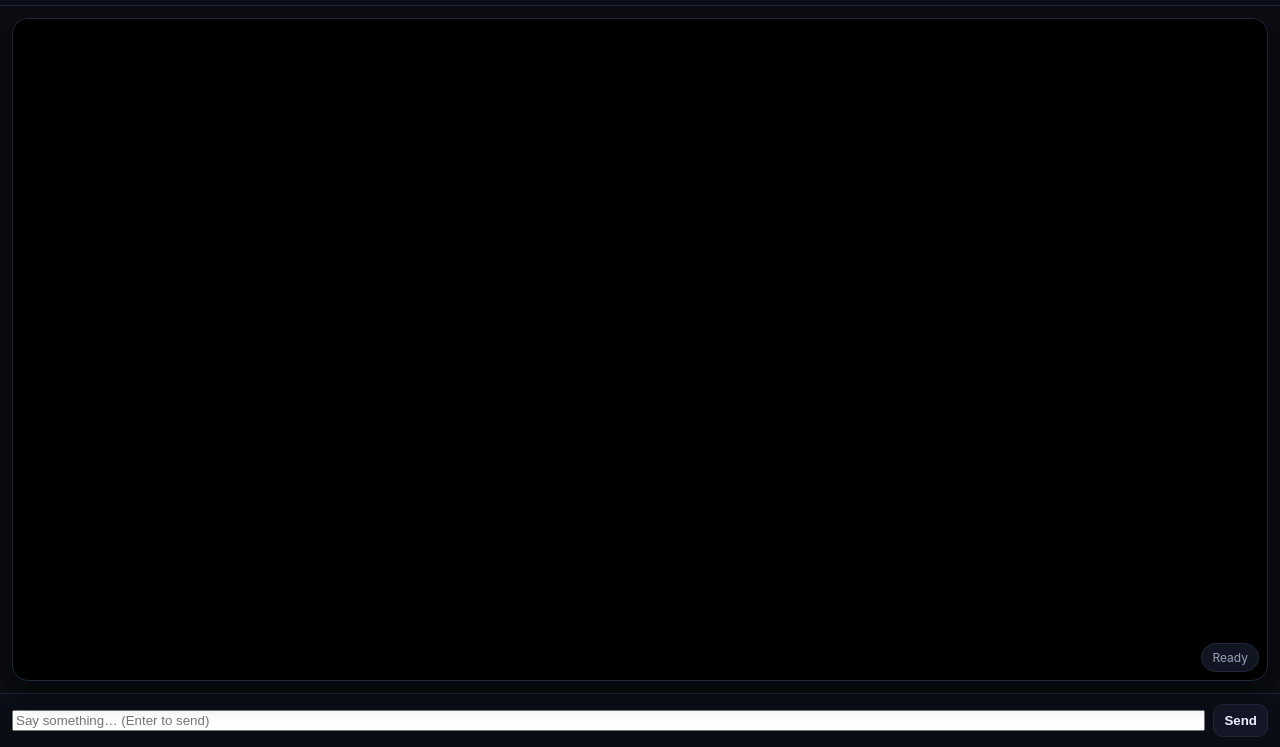
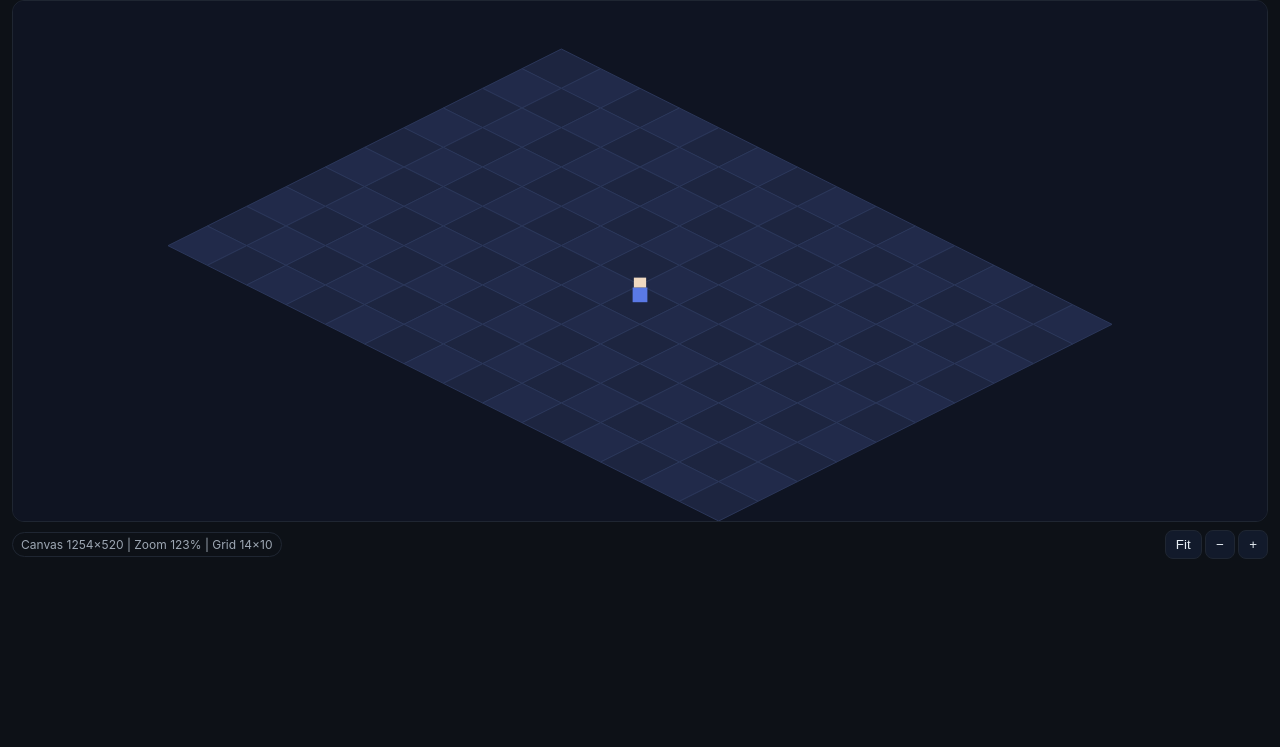
Before and after one commit to radicallan/unclenched, a plain HTML site: page index.html in a window 1280 px wide. Shown: the part 53-800 px from the top of the page. Drawn offline with Linux system fonts and the light colour scheme.

Commit message:
Update index.html

```diff
--- a/index.html
+++ b/index.html
@@ -3,197 +3,158 @@
 <head>
   <meta charset="utf-8" />
   <meta name="viewport" content="width=device-width, initial-scale=1" />
-  <title>Pixel Plaza — Guaranteed Fit</title>
+  <title>Isometric Room — From‑Scratch Minimal (Works Everywhere)</title>
   <style>
-    :root{ --bg:#0b0d12; --panel:#141826; --line:#20283a; --ink:#eef1ff; --muted:#9aa2b8; }
+    :root{ --bg:#0d1117; --ink:#e6edf3; --muted:#9da7b3; --line:#1f2632; --floor:#1d2540; --edge:#2a3654; }
     *{box-sizing:border-box}
     html,body{height:100%;margin:0;background:var(--bg);color:var(--ink);font-family:Inter,ui-sans-serif,system-ui,-apple-system,Segoe UI,Roboto,Arial}
-    body{display:grid;grid-template-rows:auto 1fr auto}
-    header{display:flex;align-items:center;gap:10px;padding:10px 12px;border-bottom:1px solid var(--line);background:linear-gradient(180deg,#0f1220,#0b0f1a)}
-    .logo{font-weight:900;letter-spacing:.4px;background:linear-gradient(90deg,#ffd166,#fb8500,#ffb703);-webkit-background-clip:text;background-clip:text;color:transparent}
-    .toolbar{margin-left:auto;display:flex;gap:8px}
-    .btn{background:var(--panel);border:1px solid var(--line);color:var(--ink);padding:8px 10px;border-radius:10px;font-weight:600;cursor:pointer}
-    .seg{display:inline-flex;background:var(--panel);border:1px solid var(--line);border-radius:10px;overflow:hidden}
-    .seg button{all:unset;padding:8px 10px;cursor:pointer}
-    .seg button.active{background:#1b2133}
-
-    .room-wrap{position:relative; margin:12px; border:1px solid var(--line); border-radius:16px; overflow:hidden; background:#0f1322; box-shadow:0 10px 30px #0008}
-    canvas{display:block;width:100%;height:100%; image-rendering:pixelated}
-    .hud{position:absolute; right:8px; bottom:8px; display:flex; gap:8px; z-index:2}
-    .pill{background:#111522;border:1px solid var(--line);border-radius:999px;padding:6px 10px;color:var(--muted);font-size:12px}
-
-    footer{display:flex;gap:8px;align-items:center;padding:10px 12px;border-top:1px solid var(--line);background:linear-gradient(180deg,#0b0f18,#090c13)}
-    footer input{flex:1}
+    header{padding:10px 14px;border-bottom:1px solid var(--line)}
+    header b{letter-spacing:.3px}
+    .wrap{padding:12px}
+    .stage{border:1px solid var(--line);border-radius:12px;overflow:hidden;background:#0f1422}
+    canvas{display:block;width:100%;height:520px;image-rendering:pixelated}
+    .bar{display:flex;gap:8px;align-items:center;justify-content:space-between;margin-top:8px;color:var(--muted);font-size:12px}
+    .btn{background:#121a2b;border:1px solid var(--line);color:var(--ink);padding:6px 10px;border-radius:8px;cursor:pointer}
+    .pill{padding:4px 8px;border:1px solid var(--line);border-radius:999px}
   </style>
 </head>
 <body>
-  <header>
-    <div class="logo">PIXEL&nbsp;PLAZA</div>
-    <div class="pill">Habbo‑style isometric — guaranteed to fit</div>
-    <div class="toolbar">
-      <div class="seg" role="group" aria-label="Zoom">
-        <button id="zoomOut" title="Zoom out">−</button>
-        <button id="zoomReset" class="active" title="Reset / Fit">Fit</button>
-        <button id="zoomIn" title="Zoom in">+</button>
+  <header><b>Isometric Room</b> — ultra‑simple build to guarantee a visible room</header>
+  <div class="wrap">
+    <div class="stage"><canvas id="room" width="960" height="520"></canvas></div>
+    <div class="bar">
+      <div id="info" class="pill">—</div>
+      <div>
+        <button class="btn" id="fit">Fit</button>
+        <button class="btn" id="zoomOut">−</button>
+        <button class="btn" id="zoomIn">+</button>
       </div>
     </div>
-  </header>
-
-  <div class="room-wrap" id="wrap">
-    <canvas id="room" width="800" height="600" aria-label="Isometric room"></canvas>
-    <div class="hud">
-      <div class="pill" id="status">Ready</div>
-    </div>
-    <div id="bubble" class="pill" style="position:absolute;transform:translate(-50%,-160%);display:none">Hi</div>
   </div>
 
-  <footer>
-    <input id="chat" placeholder="Say something… (Enter to send)" />
-    <button class="btn" id="send">Send</button>
-  </footer>
-
   <script>
-  // ===== Constants =====
-  const TILE_W=64, TILE_H=32, TILE_Z=16;
-  const gridW=18, gridH=14;
-
-  // ===== Canvas & sizing =====
-  const wrap=document.getElementById('wrap');
+    // ====== Clean slate: no DPR tricks, no transforms, just draw ======
     const canvas=document.getElementById('room');
-  const ctx=canvas.getContext('2d',{alpha:false});
+    const ctx=canvas.getContext('2d');
     ctx.imageSmoothingEnabled=false;
 
-  // world state
-  let map = Array.from({length:gridH},()=>Array.from({length:gridW},()=>({type:'floor',h:0})));
-  function seed(){
-    map.forEach(r=>r.forEach(t=>{t.type='floor';t.h=0;}));
-    for(let i=0;i<12;i++) map[rand(2,gridH-3)][rand(2,gridW-3)]={type:'plant',h:0};
-    for(let i=0;i<8;i++) map[rand(2,gridH-3)][rand(2,gridW-3)]={type:'sofa',h:0};
-    for(let x=1;x<gridW-1;x++){ map[2][x]={type:'wall',h:1}; map[gridH-3][x]={type:'wall',h:1}; }
-  }
-  seed();
+    // Grid + tile geometry
+    const GRID_W=14, GRID_H=10;      // smaller so it always fits
+    const TILE_W=64, TILE_H=32;      // isometric diamond base
+    let zoom=1.0;                    // simple zoom scalar
 
-  const avatar={ x:Math.floor(gridW/2), y:Math.floor(gridH/2)+2, waving:0, col:'blue', name:'Guest', path:[] };
+    // Basic palette
+    const FLOOR_COLS=['#1d2540','#212a4a'];
 
-  // camera transform
-  let zoom=1, offX=0, offY=0; // in device pixels
-
-  // helpers
-  const clamp=(n,a,b)=>Math.max(a,Math.min(b,n));
-  const rand=(a,b)=>Math.floor(Math.random()*(b-a+1))+a;
-  const isoToScreen=(ix,iy,iz)=>({ x:(ix-iy)*TILE_W/2, y:(ix+iy)*TILE_H/2 - iz*TILE_Z });
-  const screenToIso=(px,py)=>({ x:(px/(TILE_W/2)+py/(TILE_H/2))/2, y:(py/(TILE_H/2)-px/(TILE_W/2))/2 });
-
-  function worldBounds(){
-    let minX=Infinity,minY=Infinity,maxX=-Infinity,maxY=-Infinity;
-    for(let y=0;y<gridH;y++){
-      for(let x=0;x<gridW;x++){
-        const c0=isoToScreen(x,y,0);
-        const c1=isoToScreen(x+1,y+1,0);
-        if(c0.x<minX)minX=c0.x; if(c0.y<minY)minY=c0.y;
-        if(c1.x>maxX)maxX=c1.x; if(c1.y>maxY)maxY=c1.y;
-      }
-    }
-    minY-=140; maxY+=40; minX-=60; maxX+=60; // padding & headroom
-    return {minX,minY,maxX,maxY,width:maxX-minX,height:maxY-minY};
+    // Compute world dimensions in screen px (at zoom=1)
+    function worldSize(){
+      const w = (GRID_W + GRID_H) * (TILE_W/2);
+      const h = (GRID_W + GRID_H) * (TILE_H/2);
+      return {w,h};
     }
 
+    // Place world so the whole grid is centered and visible
+    let originX=0, originY=0; // top-left of the diamond bounds
     function fit(){
-    // size wrapper to viewport first
-    const headerH=document.querySelector('header').offsetHeight;
-    const footerH=document.querySelector('footer').offsetHeight;
-    const h = Math.max(420, window.innerHeight - headerH - footerH - 24);
-    wrap.style.height = h + 'px';
-
-    const dpr=window.devicePixelRatio||1;
-    const rect=wrap.getBoundingClientRect();
-    canvas.width = Math.max(1, Math.floor(rect.width * dpr));
-    canvas.height= Math.max(1, Math.floor(rect.height* dpr));
-
-    const b=worldBounds();
-    const pad=16*dpr;
-    const viewW=canvas.width - pad*2;
-    const viewH=canvas.height - pad*2;
-    zoom = clamp(Math.min(viewW/b.width, viewH/b.height), 0.5, 3);
-
-    offX = (canvas.width/2) - ((b.minX + b.width/2) * zoom);
-    offY = (canvas.height/2) - ((b.minY + b.height/2) * zoom);
-
-    document.getElementById('zoomReset').textContent='Fit';
+      const rect=canvas.getBoundingClientRect(); // CSS size
+      const {w,h}=worldSize();
+      // leave soft padding
+      const pad=24;
+      const availW=rect.width - pad*2;
+      const availH=rect.height - pad*2;
+      // calc zoom to fit both dimensions
+      zoom=Math.min(availW/w, availH/h);
+      // recompute origin so world is centered
+      originX = (rect.width  - w*zoom)/2;
+      originY = (rect.height - h*zoom)/2 + 24; // nudge down for headroom
       draw();
     }
 
-  function toScreen(p){ return { x: p.x*zoom + offX, y: p.y*zoom + offY }; }
+    // Iso <-> Screen (z ignored)
+    function isoToScreen(ix,iy){
+      const x=(ix - iy) * (TILE_W/2) * zoom + originX + (GRID_H*(TILE_W/2))*zoom; // shift to keep everything positive
+      const y=(ix + iy) * (TILE_H/2) * zoom + originY;
+      return {x,y};
+    }
 
-  // drawing
-  function drawTile(gx,gy,t){
-    const base=isoToScreen(gx,gy,t.h); const s=toScreen(base);
-    const TW=TILE_W*zoom, TH=TILE_H*zoom;
-    // floor
-    ctx.fillStyle='#1d2540';
-    ctx.beginPath(); ctx.moveTo(s.x, s.y); ctx.lineTo(s.x+TW/2, s.y+TH/2); ctx.lineTo(s.x, s.y+TH); ctx.lineTo(s.x-TW/2, s.y+TH/2); ctx.closePath(); ctx.fill();
-    ctx.strokeStyle='#263054'; ctx.stroke();
-    // decor
-    if(t.type==='wall'){
-      const h=32*zoom;
-      ctx.fillStyle='#0f1424'; ctx.beginPath(); ctx.moveTo(s.x, s.y); ctx.lineTo(s.x+TW/2, s.y+TH/2); ctx.lineTo(s.x+TW/2, s.y+TH/2-h); ctx.lineTo(s.x, s.y-h); ctx.closePath(); ctx.fill();
-      ctx.fillStyle='#131a2e'; ctx.beginPath(); ctx.moveTo(s.x, s.y); ctx.lineTo(s.x-TW/2, s.y+TH/2); ctx.lineTo(s.x-TW/2, s.y+TH/2-h); ctx.lineTo(s.x, s.y-h); ctx.closePath(); ctx.fill();
-    }else if(t.type==='sofa'){
-      rounded(s.x, s.y-10*zoom, TW*0.6, 24*zoom, '#7d3aa1');
-    }else if(t.type==='plant'){
-      dot(s.x, s.y-10*zoom, 5*zoom, '#2f7d32');
+    // Draw a single diamond tile
+    function tile(x,y,fill){
+      const p=isoToScreen(x,y);
+      const hw=(TILE_W/2)*zoom, hh=(TILE_H/2)*zoom;
+      ctx.fillStyle=fill; ctx.strokeStyle='#2b375a';
+      ctx.beginPath();
+      ctx.moveTo(p.x,       p.y);
+      ctx.lineTo(p.x+hw,    p.y+hh);
+      ctx.lineTo(p.x,       p.y+2*hh);
+      ctx.lineTo(p.x-hw,    p.y+hh);
+      ctx.closePath();
+      ctx.fill(); ctx.stroke();
+    }
+
+    // Simple checkerboard floor so you can SEE it immediately
+    function drawFloor(){
+      for(let y=0;y<GRID_H;y++){
+        for(let x=0;x<GRID_W;x++){
+          const c = FLOOR_COLS[(x+y)%2];
+          tile(x,y,c);
         }
       }
-  function dot(x,y,r,c){ ctx.fillStyle=c; ctx.beginPath(); ctx.arc(x,y,r,0,Math.PI*2); ctx.fill(); }
-  function rounded(cx,cy,w,h,color){ ctx.fillStyle=color; const r=6; ctx.beginPath(); ctx.moveTo(cx-w/2+r, cy-h/2); ctx.arcTo(cx+w/2, cy-h/2, cx+w/2, cy-h/2+r, r); ctx.arcTo(cx+w/2, cy+h/2, cx+w/2-r, cy+h/2, r); ctx.arcTo(cx-w/2, cy+h/2, cx-w/2, cy+h/2-r, r); ctx.arcTo(cx-w/2, cy-h/2, cx-w/2+r, cy-h/2, r); ctx.closePath(); ctx.fill(); }
-
-  function drawAvatar(){
-    const t=map[avatar.y]?.[avatar.x]||{h:0}; const base=isoToScreen(avatar.x,avatar.y,t.h); const s=toScreen({x:base.x,y:base.y-8});
-    // shadow
-    ctx.fillStyle='#00000066'; ctx.beginPath(); ctx.ellipse(s.x, s.y+18*zoom, 10*zoom, 4*zoom, 0, 0, Math.PI*2); ctx.fill();
-    // body
-    rounded(s.x, s.y-2*zoom, 22*zoom,24*zoom, '#5a79e6');
-    rounded(s.x, s.y-8*zoom, 18*zoom,10*zoom, '#86a7ff');
-    rounded(s.x, s.y-18*zoom,14*zoom,12*zoom,'#f0d9c2');
     }
 
-  function draw(){
-    ctx.clearRect(0,0,canvas.width,canvas.height);
-    for(let y=0;y<gridH;y++) for(let x=0;x<gridW;x++) drawTile(x,y,map[y][x]);
-    drawAvatar();
+    // A tiny avatar block so it feels alive
+    const avatar={x:Math.floor(GRID_W/2), y:Math.floor(GRID_H/2)};
+    function drawAvatar(){
+      const p=isoToScreen(avatar.x, avatar.y);
+      const hh=(TILE_H/2)*zoom;
+      ctx.fillStyle='#5a79e6';
+      ctx.fillRect(p.x-6*zoom, p.y+hh-14*zoom, 12*zoom, 12*zoom);
+      ctx.fillStyle='#f0d9c2';
+      ctx.fillRect(p.x-5*zoom, p.y+hh-22*zoom, 10*zoom, 8*zoom);
     }
 
-  // movement (simple click)
-  canvas.addEventListener('click', (e)=>{
+    // Full draw
+    function draw(){
+      // clear
+      ctx.fillStyle='#0f1422';
+      ctx.fillRect(0,0,canvas.width,canvas.height);
+      drawFloor();
+      drawAvatar();
+      // debug info
+      const info=`Canvas ${canvas.width}×${canvas.height} | Zoom ${(zoom*100).toFixed(0)}% | Grid ${GRID_W}×${GRID_H}`;
+      document.getElementById('info').textContent=info;
+    }
+
+    // Resize canvas pixels to its CSS size so it never looks blank
+    function resizeCanvasToCSS(){
       const rect=canvas.getBoundingClientRect();
-    const dpr=window.devicePixelRatio||1;
-    const px=(e.clientX-rect.left)*dpr, py=(e.clientY-rect.top)*dpr;
-    const wx=(px - offX)/zoom; const wy=(py - offY)/zoom;
-    const iso=screenToIso(wx,wy); avatar.x=clamp(Math.round(iso.x),0,gridW-1); avatar.y=clamp(Math.round(iso.y),0,gridH-1); draw();
-    const b=document.getElementById('bubble'); b.style.left=(px)+'px'; b.style.top=(py)+'px'; b.textContent='👋'; b.style.display='block'; setTimeout(()=>b.style.display='none',900);
+      // Make the drawing buffer match CSS size exactly (no DPR scaling to keep it bulletproof)
+      const w=Math.max(300, Math.floor(rect.width));
+      const h=Math.max(260, Math.floor(rect.height));
+      if(canvas.width!==w || canvas.height!==h){ canvas.width=w; canvas.height=h; }
+    }
+
+    // Controls
+    document.getElementById('zoomIn').onclick=()=>{ zoom=Math.min(2.5, zoom+0.1); draw(); };
+    document.getElementById('zoomOut').onclick=()=>{ zoom=Math.max(0.4, zoom-0.1); draw(); };
+    document.getElementById('fit').onclick=()=>{ fit(); };
+
+    canvas.addEventListener('click',(e)=>{
+      const rect=canvas.getBoundingClientRect();
+      const mx=e.clientX-rect.left, my=e.clientY-rect.top;
+      // super simple: move avatar toward click by one step
+      if(mx>canvas.width/2) avatar.x=Math.min(GRID_W-1, avatar.x+1); else avatar.x=Math.max(0, avatar.x-1);
+      if(my>canvas.height/2) avatar.y=Math.min(GRID_H-1, avatar.y+1); else avatar.y=Math.max(0, avatar.y-1);
+      draw();
     });
 
-  // zoom
-  document.getElementById('zoomIn').onclick=()=>{ const c={x:canvas.width/2,y:canvas.height/2}; zoomAt(c, 1.1); };
-  document.getElementById('zoomOut').onclick=()=>{ const c={x:canvas.width/2,y:canvas.height/2}; zoomAt(c, 1/1.1); };
-  document.getElementById('zoomReset').onclick=fit;
-
-  function zoomAt(center, factor){
-    const prev=zoom; zoom=clamp(zoom*factor, 0.5, 3);
-    const scale=zoom/prev;
-    offX = center.x - (center.x - offX)*scale;
-    offY = center.y - (center.y - offY)*scale;
+    // Init
+    function init(){
+      resizeCanvasToCSS();
+      fit();
       draw();
     }
-
-  // chat
-  const chat=document.getElementById('chat');
-  document.getElementById('send').onclick=()=>{ if(!chat.value.trim()) return; const b=document.getElementById('bubble'); b.textContent=chat.value; b.style.left=(canvas.width/2)+'px'; b.style.top=(canvas.height/2 - 80)+'px'; b.style.display='block'; setTimeout(()=>b.style.display='none',2000); chat.value=''; };
-  chat.addEventListener('keydown',e=>{ if(e.key==='Enter'){ e.preventDefault(); document.getElementById('send').click(); }});
-
-  // init + resize
-  window.addEventListener('resize', fit);
-  fit();
+    window.addEventListener('resize',()=>{ resizeCanvasToCSS(); fit(); });
+    init();
   </script>
 </body>
 </html>
```
Lines whose indentation alone changed are shown as unchanged.
